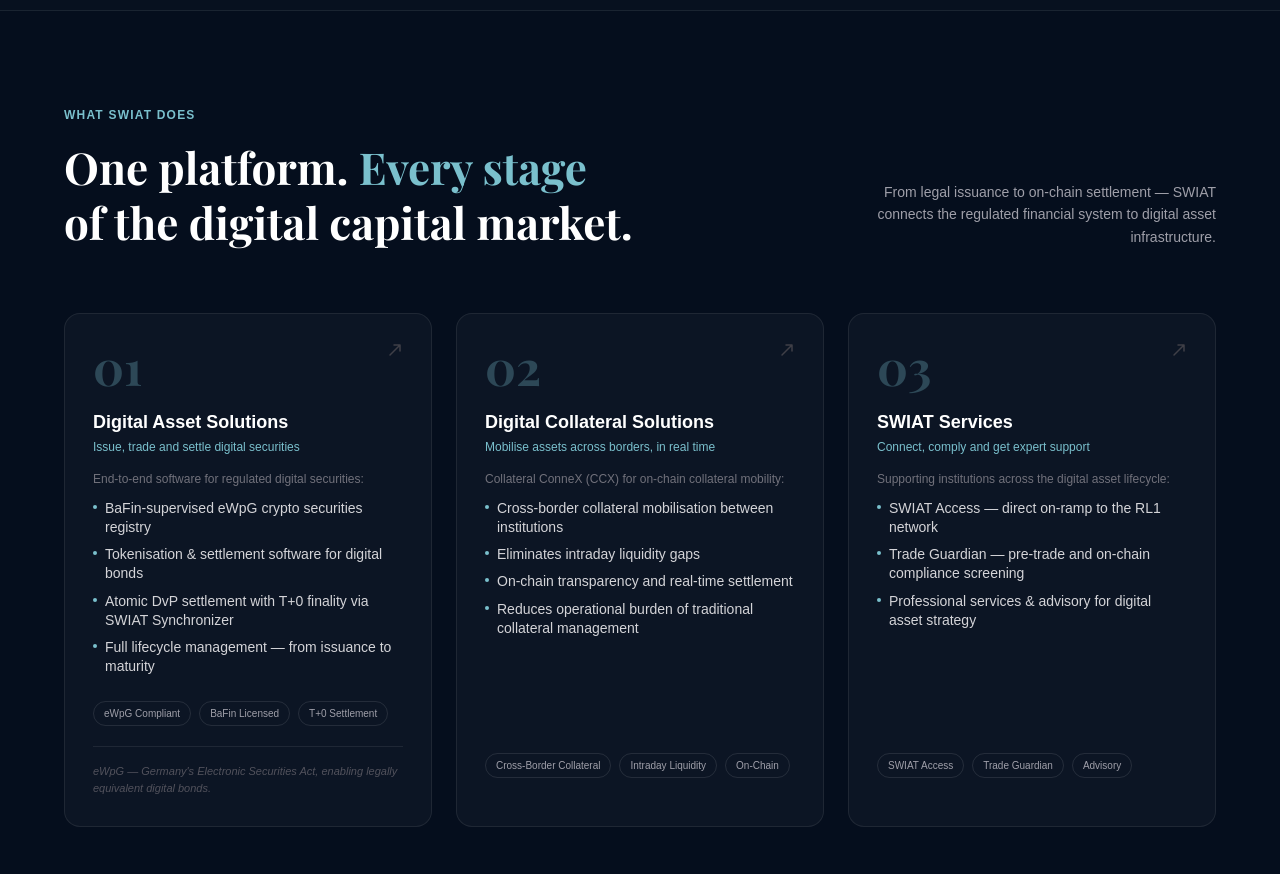
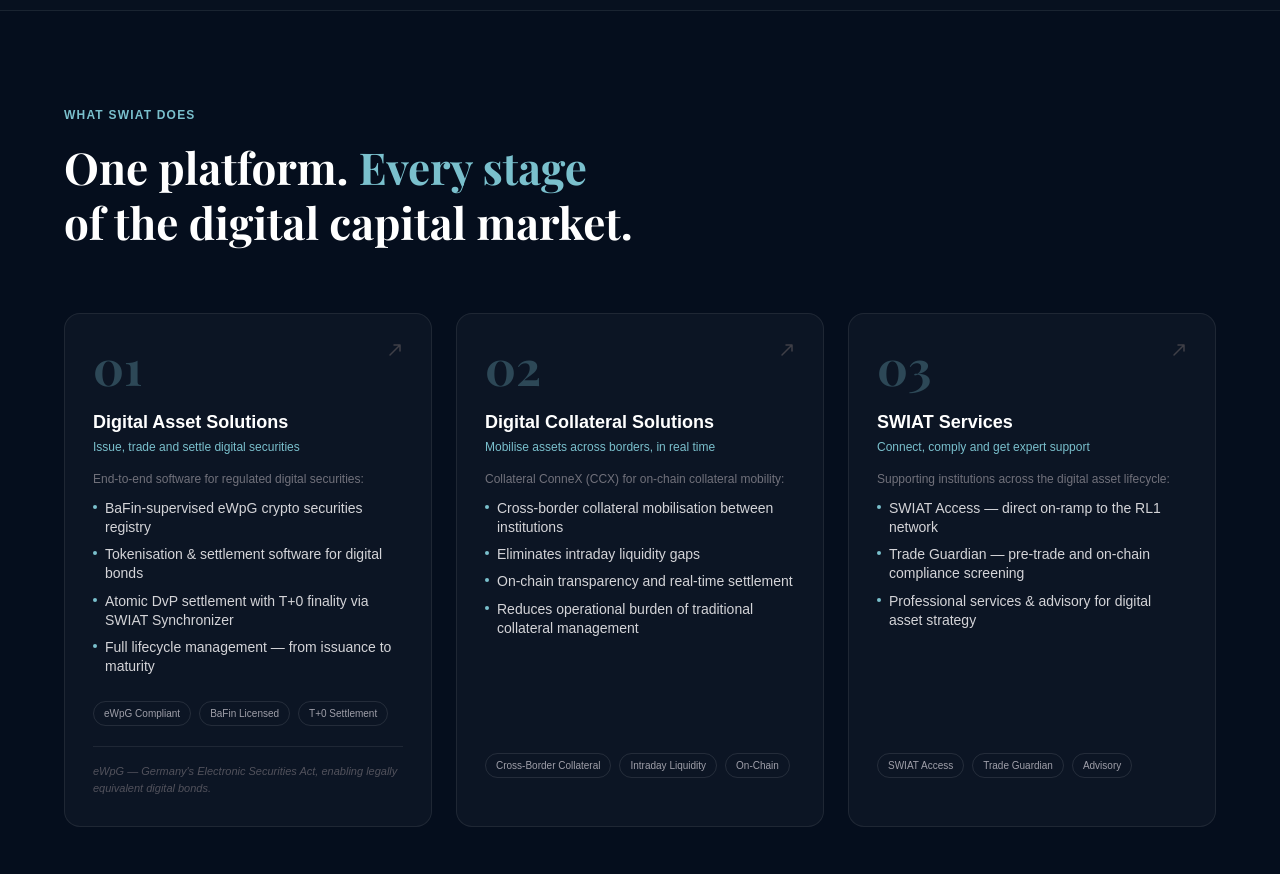
Before and after one commit to hxiao-z/swiat-landing-page, a Next.js app: page / in a window 1280 px wide. Shown: the part 980-1854 px from the top of the page. Built offline with nearby package versions, Linux system fonts and the light colour scheme.

Commit message:
Remove subtitle text from WhatWeDoSection header
Co-Authored-By: Claude Sonnet 4.6 <noreply@anthropic.com>

```diff
--- a/app/components/WhatWeDoSection.tsx
+++ b/app/components/WhatWeDoSection.tsx
@@ -75,7 +75,6 @@ export default function WhatWeDoSection() {
           <p className="text-[#7AC0CD] text-xs font-semibold uppercase tracking-widest mb-4">
             What SWIAT Does
           </p>
-          <div className="flex flex-col md:flex-row md:items-end md:justify-between gap-4">
           <h2
             className="font-[family-name:var(--font-playfair)] font-bold text-white leading-tight"
             style={{ fontSize: "clamp(1.75rem, 3.5vw, 2.75rem)" }}
@@ -83,11 +82,6 @@ export default function WhatWeDoSection() {
             One platform. <span style={{ color: "#7AC0CD" }}>Every stage</span>
             <br className="hidden sm:block" /> of the digital capital market.
           </h2>
-            <p className="text-zinc-400 text-sm max-w-sm leading-relaxed md:text-right">
-              From legal issuance to on-chain settlement — SWIAT connects the regulated
-              financial system to digital asset infrastructure.
-            </p>
-          </div>
         </motion.div>
 
         {/* Pillars */}
```
Lines whose indentation alone changed are shown as unchanged.
